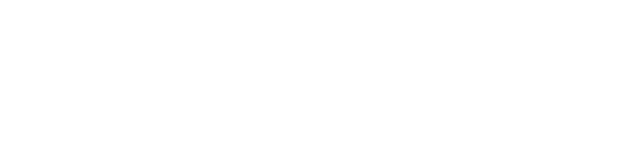
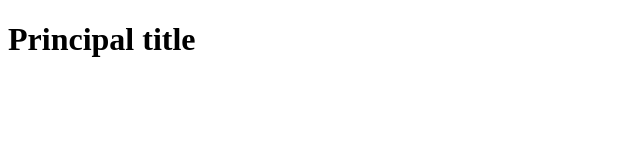
Before and after one commit to almeidaleandro28/dio-git, a plain HTML site: page index.html in a window 1280 px wide. Shown: the whole page, without its empty margins (0-640 px from the left). Drawn offline with Linux system fonts and the light colour scheme.

Commit message:
add principal title

```diff
--- a/index.html
+++ b/index.html
@@ -6,6 +6,6 @@
     <title>Document</title>
 </head>
 <body>
-
+    <h1>Principal title</h1>
 </body>
 </html>
```
